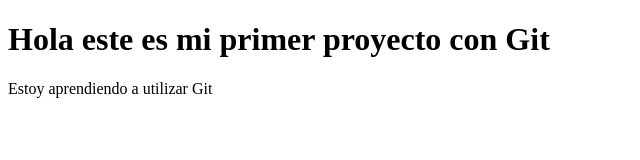
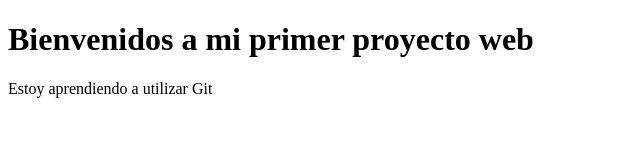
Before and after one commit to CamilaCazaresG/mi_proyecto_web, a plain HTML site: page index.html in a window 1280 px wide. Shown: the whole page, without its empty margins (0-640 px from the left). Drawn offline with Linux system fonts and the light colour scheme.

Commit message:
Actualizacion del titulo principal

```diff
--- a/index.html
+++ b/index.html
@@ -4,7 +4,7 @@
     <title>Mi primer Proyecto</title>
 </head>
 <body>
-    <h1>Hola este es mi primer proyecto con Git</h1>
+    <h1>Bienvenidos a mi primer proyecto web</h1>
     <p>Estoy aprendiendo a utilizar Git</p>
 </body>
 </html>
```
